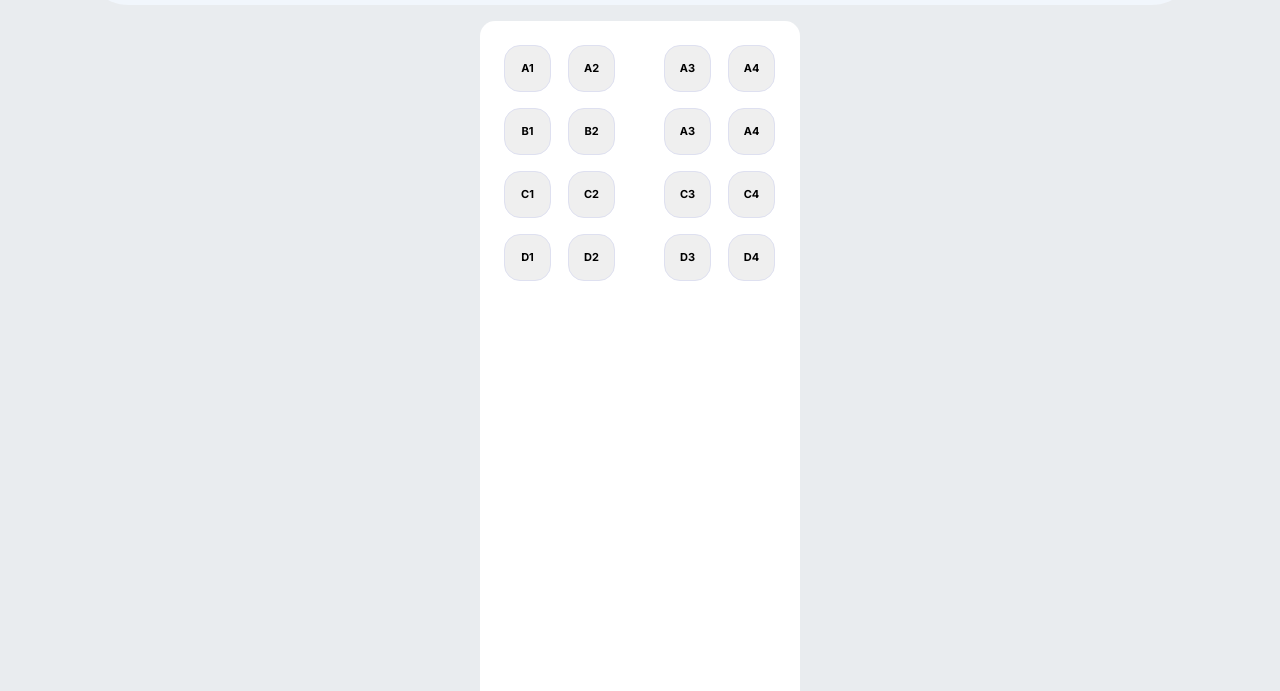
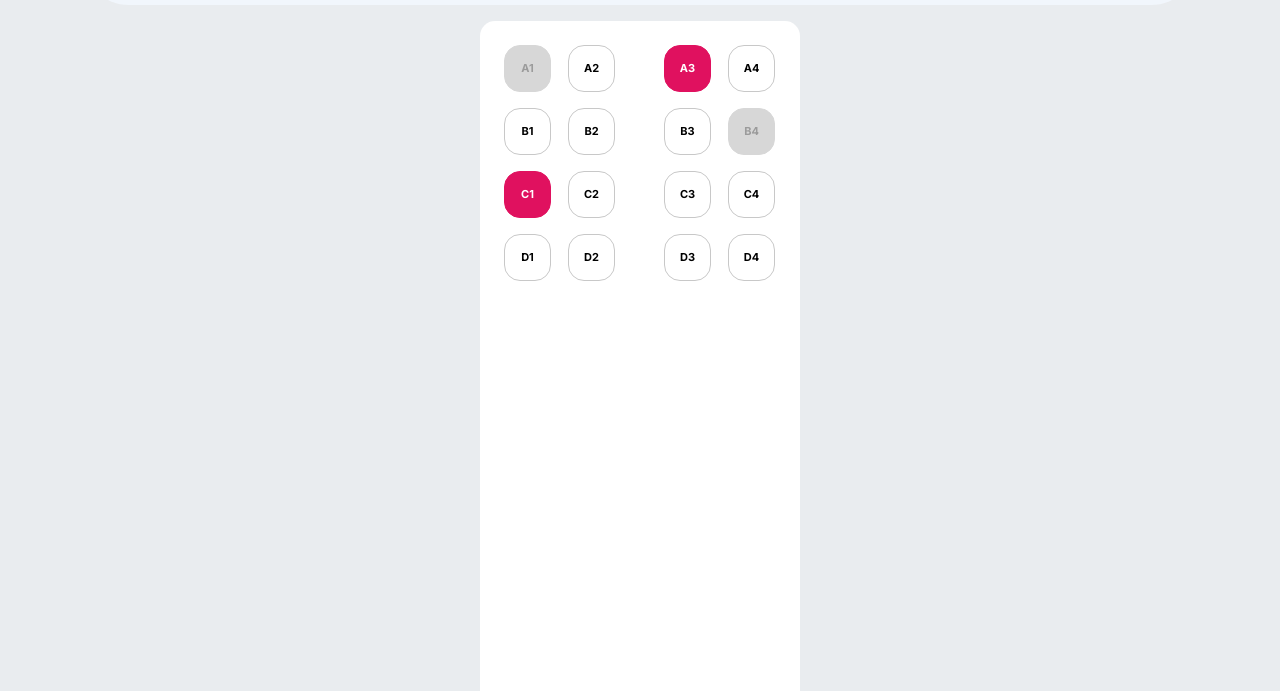
Before and after one commit to Md-Anikul-Islam/air-king-frontend, a plain HTML site: page seat.html in a window 1280 px wide. Shown: the part 109-800 px from the top of the page. Drawn offline with Linux system fonts and the light colour scheme; some packages are replaced by stand-ins of ours; a script that the page names is missing.

Commit message:
updated seat booked

```diff
--- a/seat.html
+++ b/seat.html
@@ -48,6 +48,22 @@
         text-align: center;
         text-transform: uppercase;
       }
+    .seat-selected {
+    background: #E0115F;
+    border-color: #E0115F;
+    color: #fff;
+    }
+    .seat-available {
+    background: #fff;
+    color: #000;
+    border-color: #c8c8c8;
+    }
+    .seat-booked {
+    background: #d7d7d7 !important;
+    color: #9b9b9b !important;
+    cursor: not-allowed !important;
+    border: 1px solid #D7D7D7 !important;
+}
     </style>
   </head>
 
@@ -189,56 +205,56 @@
                     <div class="col-6">
                       <div class="row g-3">
                         <div class="col-6">
-                          <button class="seat">A1</button>
+                          <button class="seat seat-booked">A1</button>
                         </div>
                         <div class="col-6">
-                          <button class="seat">A2</button>
+                          <button class="seat seat-available">A2</button>
                         </div>
                         <div class="col-6">
-                          <button class="seat">B1</button>
+                          <button class="seat seat-available">B1</button>
                         </div>
                         <div class="col-6">
-                          <button class="seat">B2</button>
+                          <button class="seat seat-available">B2</button>
                         </div>
                         <div class="col-6">
-                          <button class="seat">C1</button>
+                          <button class="seat seat-selected">C1</button>
                         </div>
                         <div class="col-6">
-                          <button class="seat">C2</button>
+                          <button class="seat seat-available">C2</button>
                         </div>
                         <div class="col-6">
-                          <button class="seat">D1</button>
+                          <button class="seat seat-available">D1</button>
                         </div>
                         <div class="col-6">
-                          <button class="seat">D2</button>
+                          <button class="seat seat-available">D2</button>
                         </div>
                       </div>
                     </div>
                     <div class="col-6">
                       <div class="row g-3">
                         <div class="col-6">
-                          <button class="seat">A3</button>
+                          <button class="seat seat-selected">A3</button>
                         </div>
                         <div class="col-6">
-                          <button class="seat">A4</button>
+                          <button class="seat seat-available">A4</button>
                         </div>
                         <div class="col-6">
-                          <button class="seat">A3</button>
+                          <button class="seat seat-available">B3</button>
                         </div>
                         <div class="col-6">
-                          <button class="seat">A4</button>
+                          <button class="seat seat-booked">B4</button>
                         </div>
                         <div class="col-6">
-                          <button class="seat">C3</button>
+                          <button class="seat seat-available">C3</button>
                         </div>
                         <div class="col-6">
-                          <button class="seat">C4</button>
+                          <button class="seat seat-available">C4</button>
                         </div>
                         <div class="col-6">
-                          <button class="seat">D3</button>
+                          <button class="seat seat-available">D3</button>
                         </div>
                         <div class="col-6">
-                          <button class="seat">D4</button>
+                          <button class="seat seat-available">D4</button>
                         </div>
                       </div>
                     </div>
```
